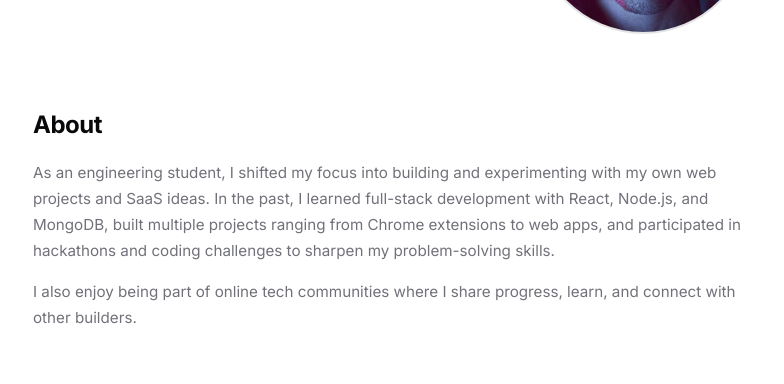
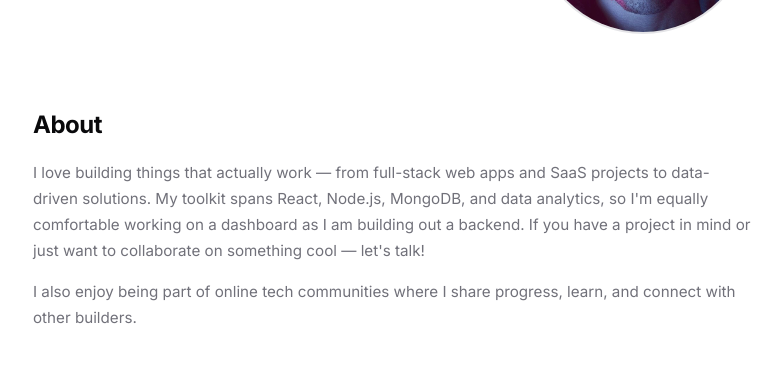
Before and after one commit to FluxAman/FluxAman, a plain HTML site: page portfolio/index.html in a window 1280 px wide. Shown: the part 282-666 px from the top of the page, without its empty margins (247-1031 px from the left). Drawn offline with Linux system fonts and the light colour scheme.

Commit message:
Update index.html (new edits)

```diff
--- a/portfolio/index.html
+++ b/portfolio/index.html
@@ -45,10 +45,8 @@
             <h2 class="section-title">About</h2>
             <div class="section-content text-muted">
                 <p>
-                    As an engineering student, I shifted my focus into building and experimenting with my own web
-                    projects and SaaS ideas. In the past, I learned full-stack development with React, Node.js, and
-                    MongoDB, built multiple projects ranging from Chrome extensions to web apps, and participated in
-                    hackathons and coding challenges to sharpen my problem-solving skills.
+                    I love building things that actually work — from full-stack web apps and SaaS projects to data-driven solutions. My toolkit spans React, Node.js, MongoDB, and data analytics, so I'm equally comfortable working on a dashboard as I am building out a backend.
+                    If you have a project in mind or just want to collaborate on something cool — let's talk!
                 </p>
                 <p>
                     I also enjoy being part of online tech communities where I share progress, learn, and connect with
```
